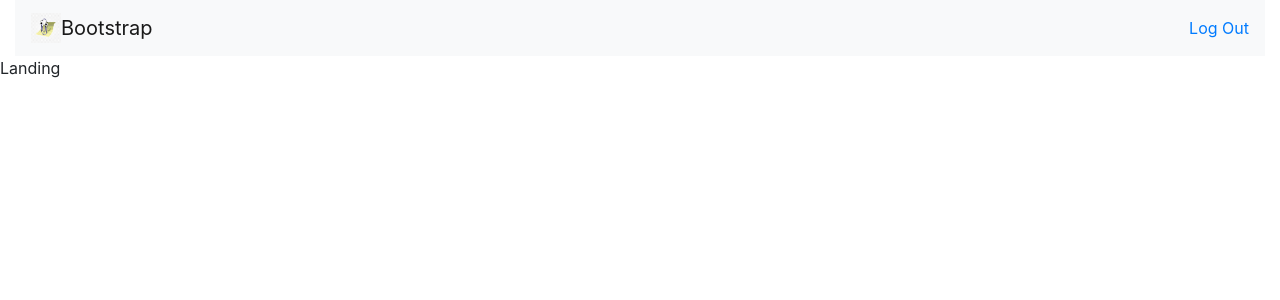
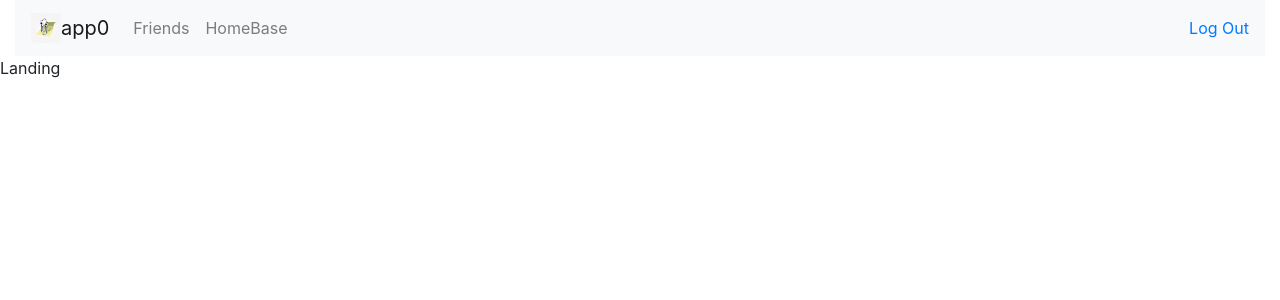
Before and after one commit to andresbeltre/app0, a React (Create React App) app in the folder client/: page / in a window 1280 px wide. Shown: the top 300 px of the page. Built offline with nearby package versions, Linux system fonts and the light colour scheme; no server answers.

Commit message:
Updates to header
added nav items, and condition to determine if user is logged in or not

```diff
--- a/client/src/components/Header.js
+++ b/client/src/components/Header.js
@@ -1,5 +1,6 @@
 import React, { Component } from "react";
 import { connect } from "react-redux";
+import { Link } from "react-router-dom";
 
 class Header extends Component {
   renderContent() {
@@ -16,18 +17,68 @@
   render() {
     return (
       <div className="col-md-12">
-        <nav className="navbar navbar-light bg-light">
-          <a className="navbar-brand" href="/">
+        <nav className="navbar navbar-expand-lg navbar-light bg-light">
+          <Link
+            className="navbar-brand"
+            to={this.props.auth ? "/Dashboard" : "/"}
+            data-toggle="tooltip"
+            title="Dashboard"
+          >
             <img
               src={process.env.PUBLIC_URL + "/clippy.jpeg"}
               width="30"
               height="30"
               className="d-inline-block align-top"
-              alt=""
+              alt="app0"
             />
-            Bootstrap
-          </a>
-          <span>{this.renderContent()}</span>
+            app0
+          </Link>
+          <button
+            className="navbar-toggler"
+            type="button"
+            data-toggle="collapse"
+            data-target="#navbarNavAltMarkup"
+            aria-controls="navbarNavAltMarkup"
+            aria-expanded="false"
+            aria-label="Toggle navigation"
+          >
+            <span className="navbar-toggler-icon"></span>
+          </button>
+          <div
+            className="collapse navbar-collapse justify-content-between"
+            id="navbarNav"
+          >
+            {this.props.auth ? (
+              <ul className="navbar-nav">
+                <li className="nav-item">
+                  <a className="nav-link" href="/">
+                    Friends
+                  </a>
+                </li>
+                <li className="nav-item">
+                  <a className="nav-link" href="/">
+                    HomeBase
+                  </a>
+                </li>
+              </ul>
+            ) : (
+              <ul className="navbar-nav">
+                <li className="nav-item">
+                  <a className="nav-link" href="/">
+                    About
+                  </a>
+                </li>
+                <li className="nav-item">
+                  <a className="nav-link" href="/">
+                    Feedback
+                  </a>
+                </li>
+              </ul>
+            )}
+            <ul className="navbar-nav mr-only">
+              <li className="nav-item">{this.renderContent()}</li>
+            </ul>
+          </div>
         </nav>
       </div>
     );
```
